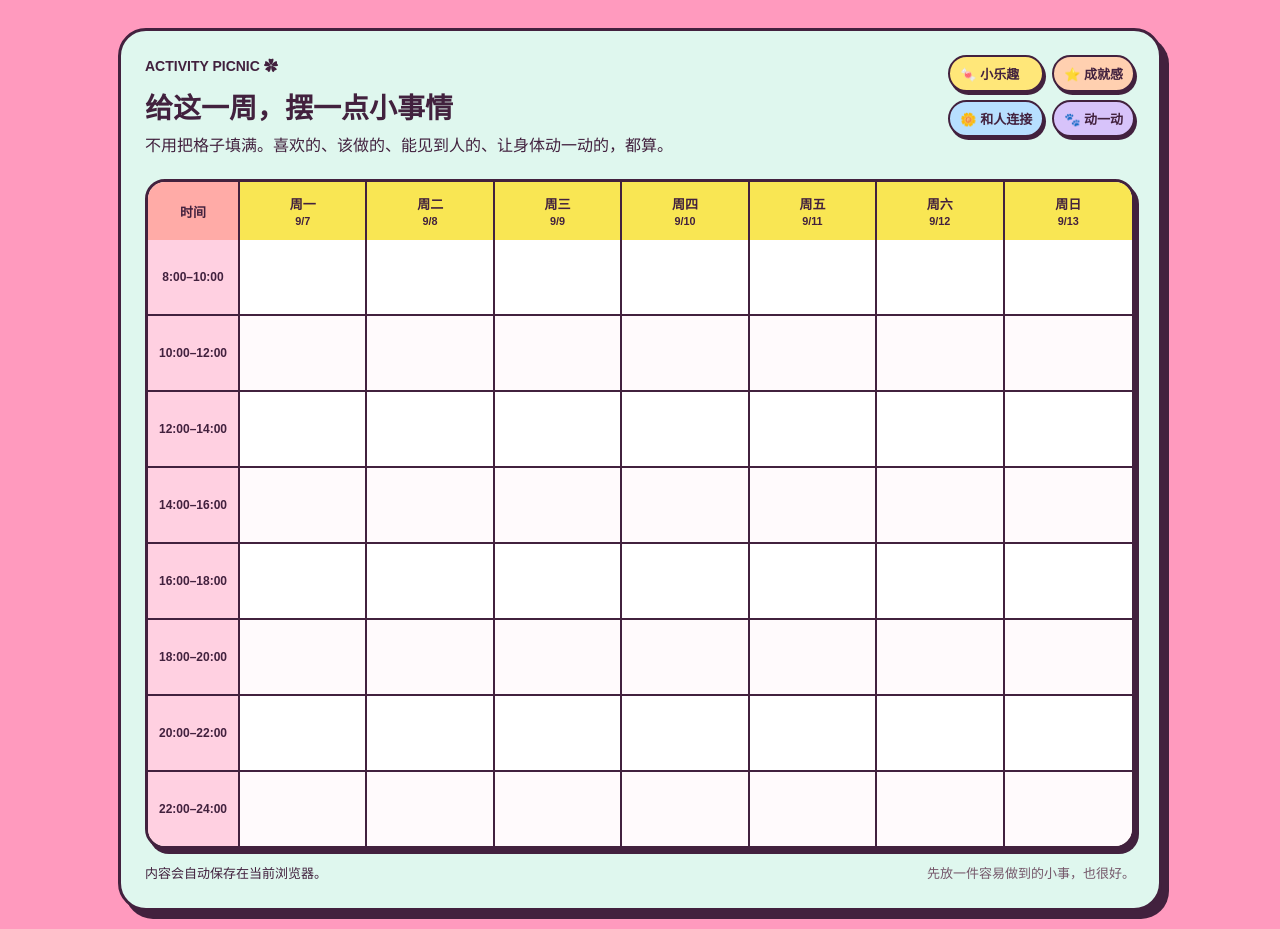
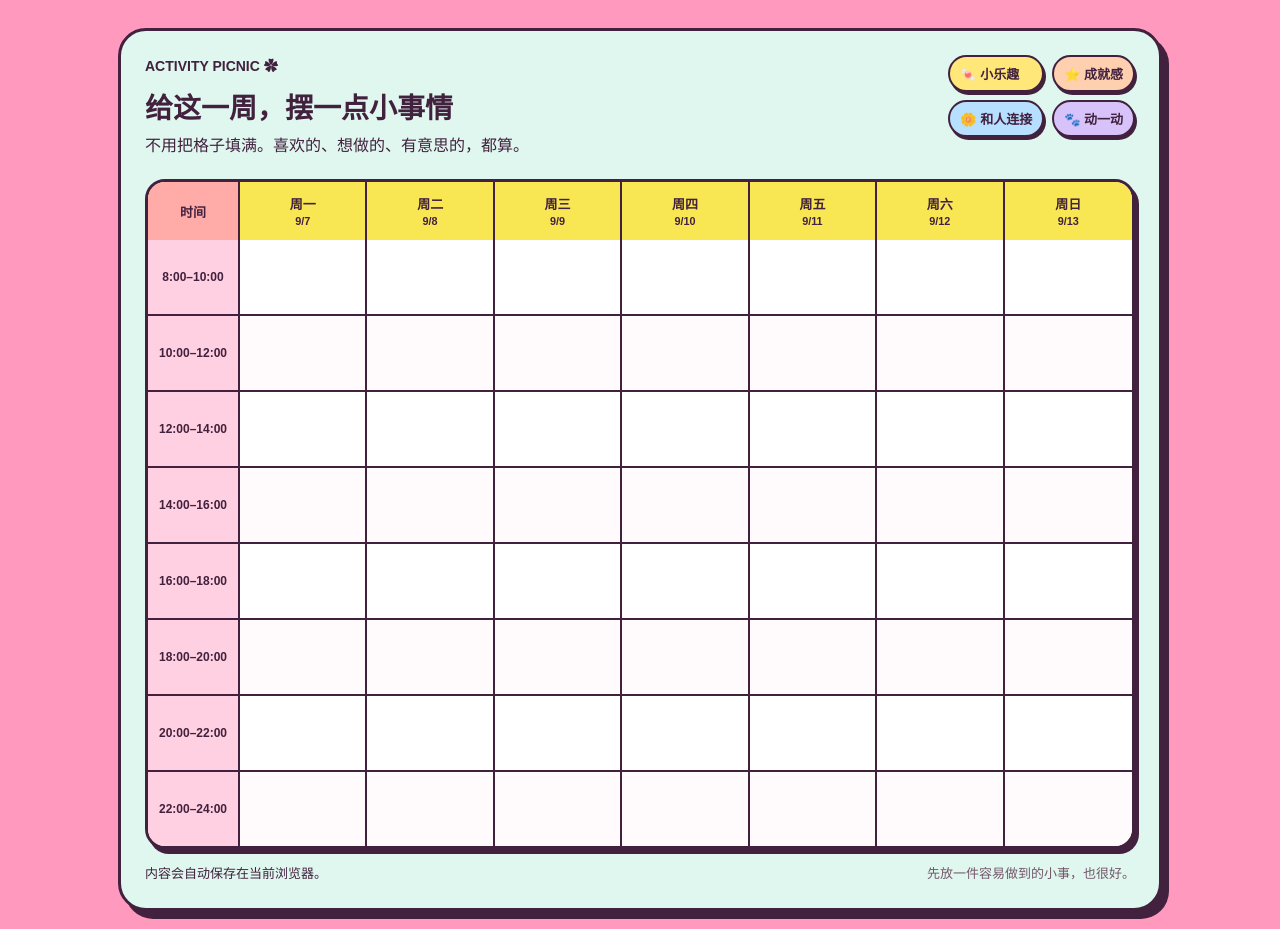
Before and after one commit to echoscarrie-lab/mood-island, a plain HTML site: page index.html in a window 1280 px wide. Shown: the part 1205-2134 px from the top of the page. Drawn offline with Linux system fonts and the light colour scheme.

Commit message:
Soften activity planner guidance

```diff
--- a/index.html
+++ b/index.html
@@ -59,7 +59,7 @@
         <div>
           <p class="eyebrow">ACTIVITY PICNIC ✿</p>
           <h2 id="schedule-title">给这一周，摆一点小事情</h2>
-          <p>不用把格子填满。喜欢的、该做的、能见到人的、让身体动一动的，都算。</p>
+          <p>不用把格子填满。喜欢的、想做的、有意思的，都算。</p>
         </div>
         <div class="activity-kinds" aria-label="活动灵感">
           <span class="kind kind-fun">🍬 小乐趣</span>
```
